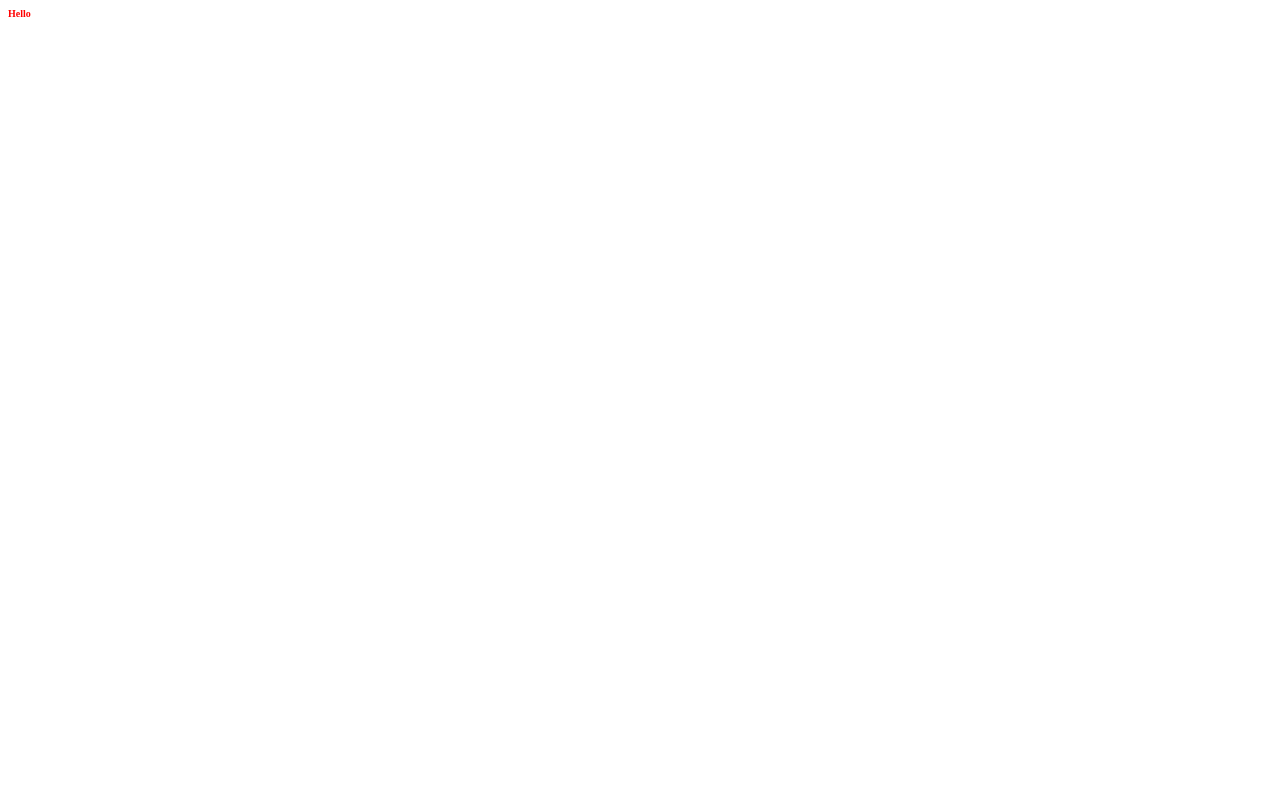
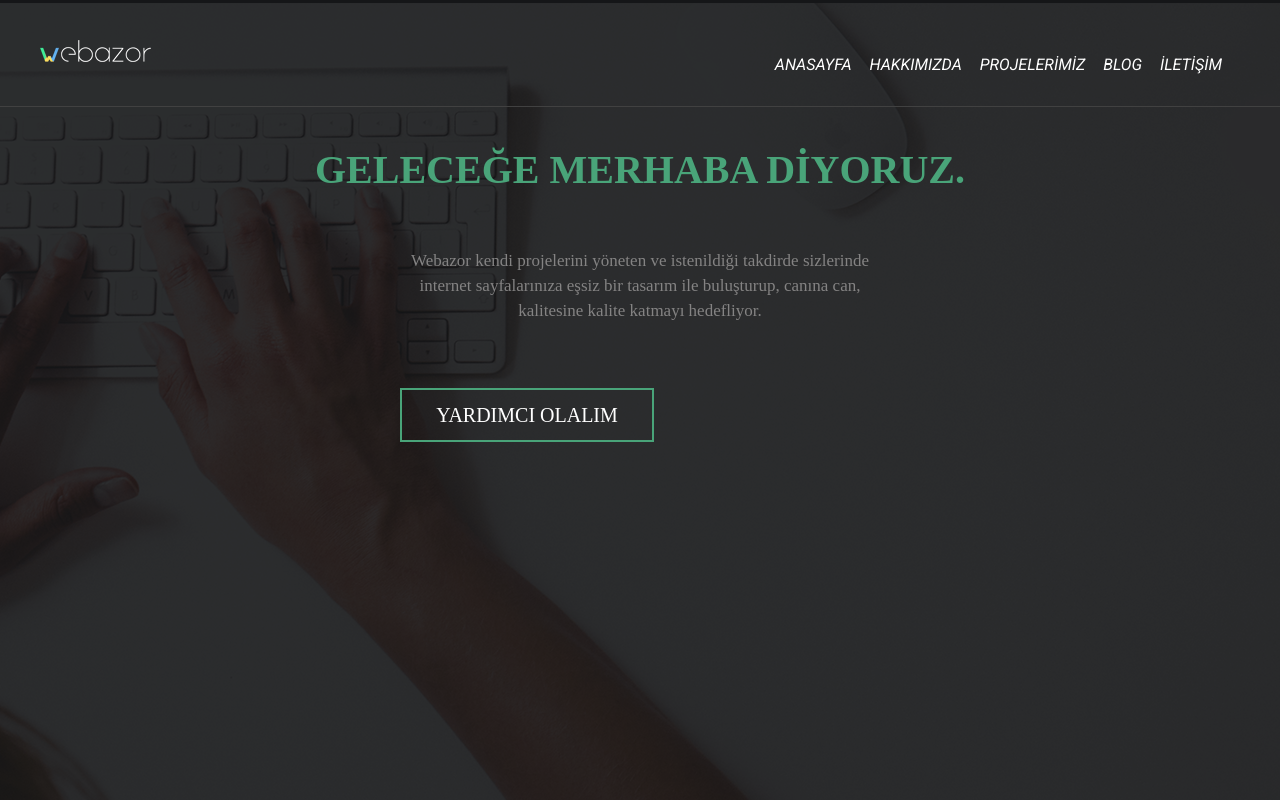
Before and after one commit to beydacar1/webazor, a website: page index.html in a window 1280 px wide. Drawn offline with Linux system fonts and the light colour scheme.

Commit message:
Taslak tasarım oluşturuldu.

```diff
--- a/index.html
+++ b/index.html
@@ -1,12 +1,45 @@
 <!DOCTYPE html>
 <html lang="en">
 <head>
-    <meta charset="UTF-8">
-    <meta name="viewport" content="width=device-width, initial-scale=1.0">
-    <title>Document</title>
-    <link rel="stylesheet" href="css/style.css">
+    <title>Webazor</title>
+    <link rel="stylesheet" href="./css/style.css">
+    <link rel="stylesheet" href="./css/normalize.css">
+    <link href="https://fonts.googleapis.com/css2?family=Roboto:ital,wght@1,400;1,700;1,900&display=swap" rel="stylesheet">
 </head>
 <body>
-    <h1>Hello</h1>
+    <header>
+        <div class="header">
+            <div id="header">
+                <div class="logo">
+                <a href=""><img src="images/webazor-logo.png" alt="logo"></a>
+                </div>
+                <div class="header-menu">
+                    <ul>
+                        <li>
+                        <a href="">ANASAYFA</a>
+                        </li>
+                        <li>
+                            <a href="">HAKKIMIZDA</a>
+                        </li>
+                        <li>
+                            <a href=""> PROJELERİMİZ</a>
+                        </li>
+                        <li>
+                            <a href="">BLOG</a>
+                        </li>
+                        <li>
+                            <a href="">İLETİŞİM</a>
+                        </li>
+                    </ul>
+                </div>
+             </div>
+
+            <div class="header-content">
+                <h3>GELECEĞE MERHABA DİYORUZ.</h3>
+                <p>Webazor kendi projelerini yöneten ve istenildiği takdirde sizlerinde internet sayfalarınıza eşsiz bir tasarım ile buluşturup, canına can, kalitesine kalite katmayı hedefliyor.<p>
+                <a href="">YARDIMCI OLALIM</a>
+            </div>
+        </div>
+    </header>
 </body>
 </html>
--- a/package.json
+++ b/package.json
@@ -13,6 +13,7 @@
     "gulp-watch": "^5.0.1"
   },
   "dependencies": {
-    "gulp-sass": "^4.0.2"
+    "gulp-sass": "^4.0.2",
+    "normalize.css": "^8.0.1"
   }
 }
--- a/scss/style.scss
+++ b/scss/style.scss
@@ -1,6 +1,67 @@
 body{
-    h1{
-        font-size: 10px;
-        color: redjkhlkjh
+    width: 100%;
+    background: url("../images/header-background.png") no-repeat;
+}
+#header{
+    border-bottom: 1px solid #414141;
+}
+header{
+    width: 100%;
+    .logo{
+       display: inline-block;
+       margin: 40px;
+    }
+.header-menu{
+    display: block;
+    float: right;
+    margin: 40px;
+    ul{
+        display: inline-flex;
+    }
+    li{
+        flex-direction: column;
+        padding-right: 18px;
+    }
+    a{
+        font-family: 'roboto' , sans-serif;
+        font-size: 16px;
+        color:#fff;
+
+        &:hover{
+            color: #49a479;
+        }
     }
 }
+    .header-content{
+        width: 75%;
+        text-align: center;
+        margin: 0 auto;
+        h3{
+            font-size: 40px;
+            color: #49a479;
+        }
+        p{
+            margin: 0 auto;
+            width: 50%;
+            color: #848383;
+            font-size: 17px;
+            line-height: 25px;
+            padding-top: 15px;
+        }
+        a{
+            display: block;
+            width: 250px;
+            height: 50px;
+            border: 2px solid #49a479 ;
+            color: #fff;
+            font-size:20px;
+            line-height: 50px;
+            margin-top: 50px;
+
+            &:hover{
+                background-color: rgba(255, 255, 255, 0.575);
+                color: #398561;
+            }
+        }
+    }
+}
```
Also changed, not shown: css/normalize.css (added), css/style.css, 1 other file.
